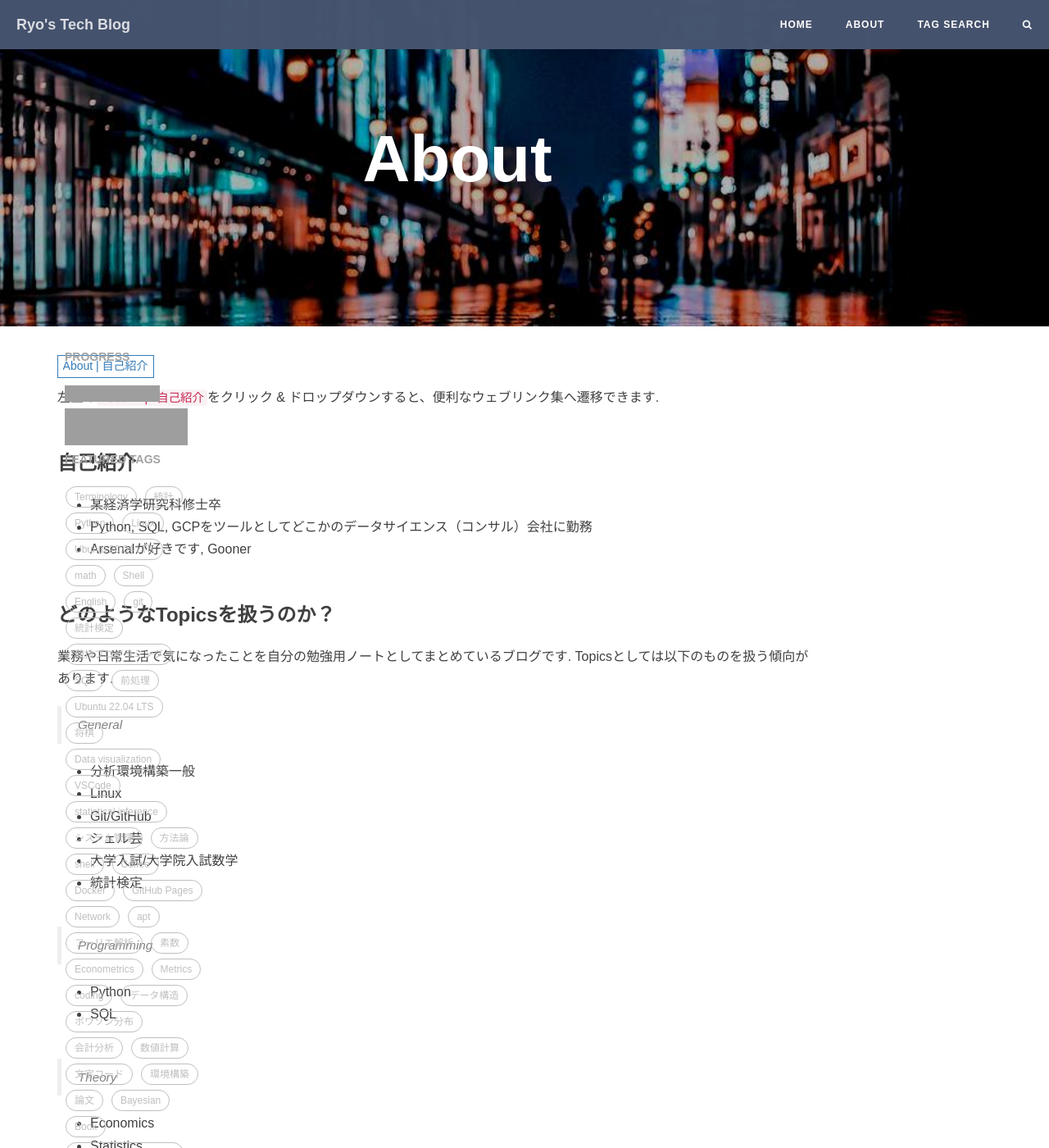
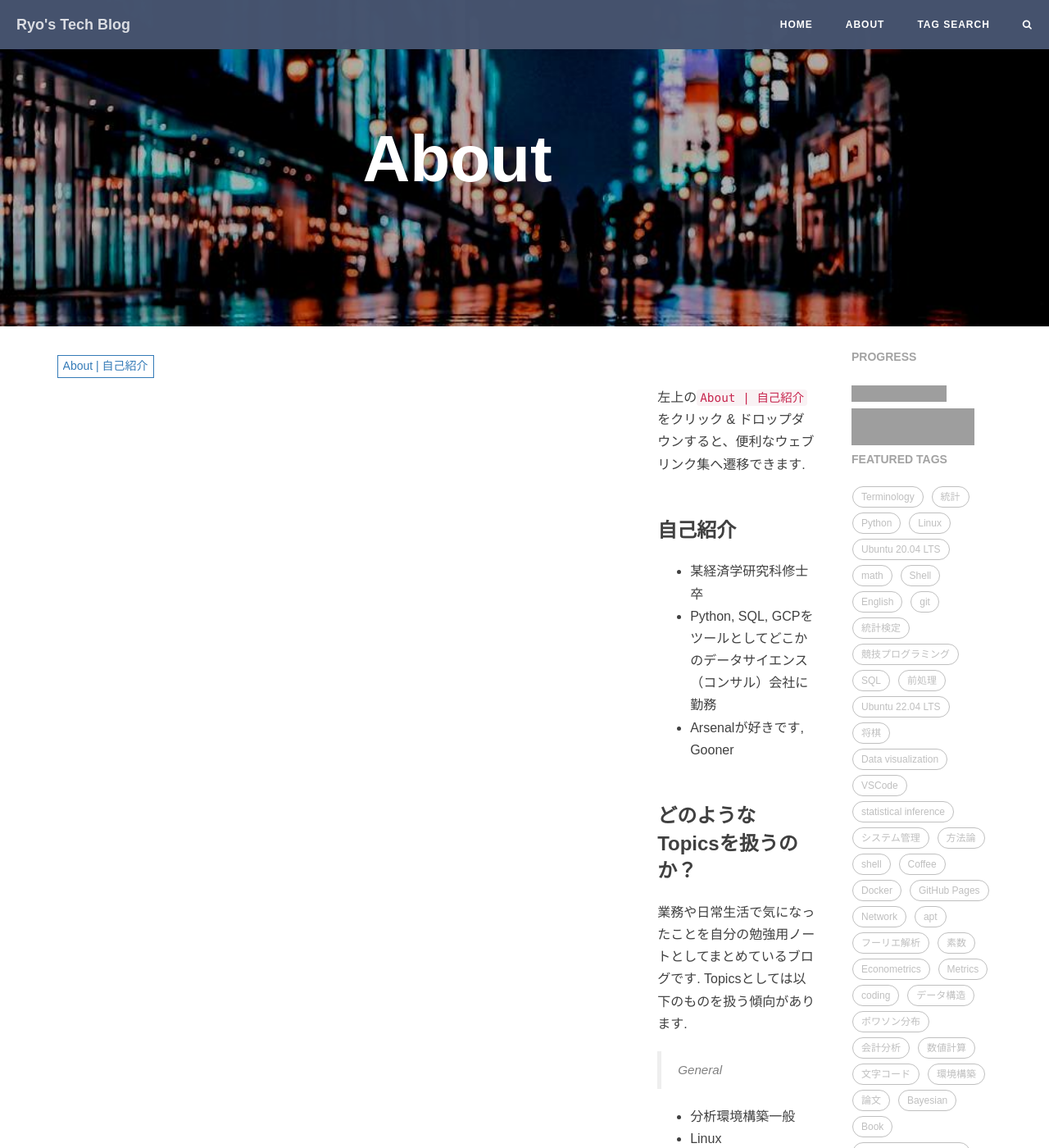
Before and after one commit to RyoNakagami/RyoNakagami.github.io, a Jekyll site: the page built from about.html, in a window 1280 px wide and 1400 px high. Shown: the whole window at 82% size. Built offline with Jekyll 4.4.1, drawn with Linux system fonts in a browser that asks for light colours; comment, search, counter and statistics services are not loaded; grey boxes are pictures that could not be loaded.

Commit message:
FIX sidebar

```diff
--- a/css/ryo-blog.css
+++ b/css/ryo-blog.css
@@ -2,6 +2,7 @@
   .post-container,
   .sidebar-container {
     padding-right: 5%;
+    margin-left: 75%;
   }
 }
 @media (min-width: 768px) {
```
Also changed, not shown: css/ryo-blog.min.css.
